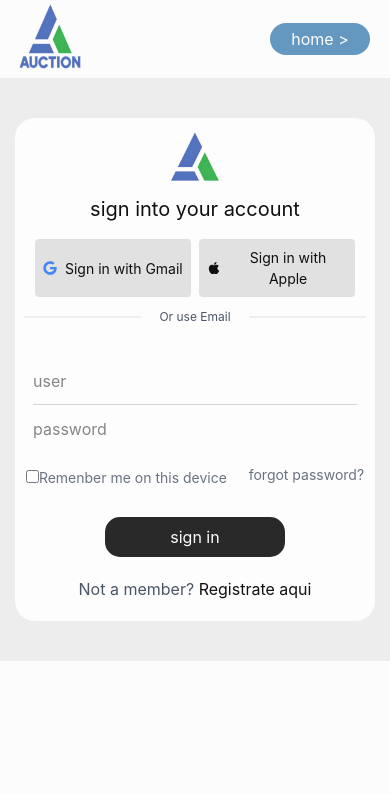
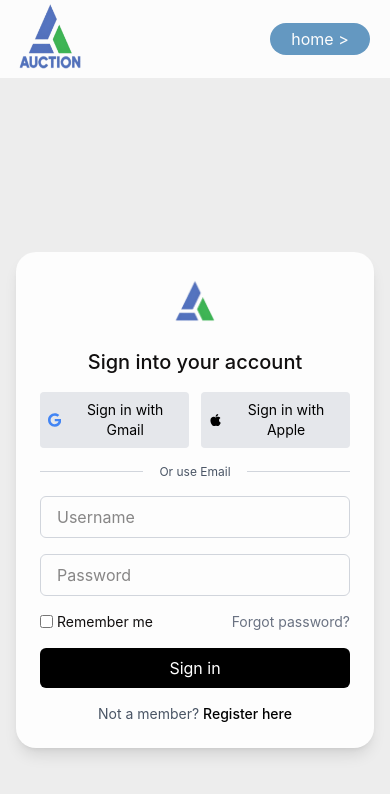
Before and after one commit to johanmora923/aution, a React (Vite) app: page / in a window 390 px wide. Shown: the top 794 px of the page. Built offline with nearby package versions, Linux system fonts and the light colour scheme; no server answers.

Commit message:
Refactor Login component for improved layout, styling, and responsiveness

```diff
--- a/src/App.jsx
+++ b/src/App.jsx
@@ -17,7 +17,7 @@ function App() {
 
   return (
     <ErrorBoundary>
-      <div className={`${location.pathname === '/inicio' ? 'bg-[#fcfcfc] ' : ' bg-[#ededed] '}`} >
+      <div className={`${location.pathname === '/inicio' ? 'bg-[#fcfcfc] ' : ' bg-[#ededed] '} `} >
           {location.pathname !== '/inicio' && (
           <Navbar>
             <Button
--- a/src/components/login.jsx
+++ b/src/components/login.jsx
@@ -44,81 +44,75 @@ export const Login = () => {
 
 
     return (
-        <div className='bg-transparent w-full  flex flex-col items-center justify-center min-w-[375px]'>
-            <div className='bg-transparent w-90 md:w-110 h-auto m-auto  '>
-            <div className='flex flex-col bg-[#fdfdfd] m-auto mt-10 rounded-[20px] text-[#110f0f] w-90 md:w-110 h-250] mb-10'>
-                <img className='w-[100px] md:w-[150px]  mt-2 h-
-                [80px] md:h-100px m-auto ' src="/icono.png" alt="logo" />
-                <h2 className='m-auto  text-xl'>sign into your account</h2>
-                <div className='m-auto flex flex-row justify-around '>
+        <div className="w-full flex flex-col items-center justify-center px-4 md:px-8 lg:px-16 h-screen">
+            <div className="w-full max-w-md md:max-w-lg lg:max-w-xl bg-transparent">
+                <div className="flex flex-col bg-[#fdfdfd] rounded-[20px] text-[#110f0f] shadow-lg p-6 sm:p-8">
+                    <img
+                    className="w-[80px] md:w-[120px] lg:w-[150px] mx-auto mb-4"
+                    src="/icono.png"
+                    alt="logo"
+                    />
+                    <h2 className="text-center text-xl font-medium mb-4">Sign into your account</h2>
+                    <div className="flex justify-between gap-3">
                         <button
                             onClick={handleGoogleLogin}
-                        className="flex items-center
-                        justify-center bg-[#dddd] text-[#110f0f] p-2 rounded mt-4 mr-2 text-[14px] w-[50%]">
-                        <FaGoogle className="mr-2 justify-between" color='#4285f4' />Sign in with Gmail
+                            className="flex items-center justify-center bg-gray-200 text-black p-2 rounded w-full text-sm md:text-base">
+                            <FaGoogle className="mr-2" color="#4285f4" />
+                                Sign in with Gmail
                         </button>
                         <button
                             onClick={handleAppleLogin}
-                        className="flex items-center  justify-center bg-[#dddd] text-[#110f0f] p-2 rounded w-[50%] mt-4 text-[14px] ">
-                        <FaApple className="mr-2" />Sign in with Apple
+                            className="flex items-center justify-center bg-gray-200 text-black p-2 rounded w-full text-sm md:text-base">
+                            <FaApple className="mr-2" />
+                                Sign in with Apple
                         </button>
                     </div>
-                <div className='flex flex-row items-center  mt-3 w-[95%] m-auto justify-between'>
-                    <div className='bg-[#1111] w-35 h-0.5 rounded-[50px]'></div>
-                    <span className='text-xs ml-1 mr-1 text-gray-600 w-30 text-center' >Or use Email</span>
-                    <div  className='bg-[#1111] w-35 h-0.5 rounded-[50px]'></div>
+                    <div className="flex items-center my-4">
+                        <div className="flex-grow h-[1px] bg-gray-300"></div>
+                        <span className="mx-4 text-gray-600 text-xs">Or use Email</span>
+                        <div className="flex-grow h-[1px] bg-gray-300"></div>
                     </div>
-                <form onSubmit={handleSubmit} className='flex flex-col'  >
-                    <div className='w-[90%] m-auto mt-8 '>
+                    <form onSubmit={handleSubmit} className="space-y-4">
                         <input
                         type="text"
-                            id="email"
                         value={user}
                         onChange={(e) => setUser(e.target.value)}
                         required
-                            placeholder='user'
-                            className='h-12 w-[100%] outline-none border-b border-b-gray-300  '
+                        placeholder="Username"
+                        className="w-full px-4 py-2 border border-gray-300 rounded-md focus:outline-none focus:ring focus:ring-gray-400"
                         />
                         <input
                         type="password"
-                            id="password"
                         value={password}
                         onChange={(e) => setPassword(e.target.value)}
                         required
-                            placeholder='password'
-                            className='h-12 outline-none w-[100%]   '
+                        placeholder="Password"
+                        className="w-full px-4 py-2 border border-gray-300 rounded-md focus:outline-none focus:ring focus:ring-gray-400"
                         />
-                    </div>
-                    <div className='mt-3 m-auto flex w-full justify-around'>
-                        <div>
-                            <input
-                        type="checkbox"
-                        name="remenberDevice" id="remenberDevise"
-                        className=''
-                        />
-                        <label
-                        htmlFor="remenberDevice"
-                        className='text-sm text-gray-500'
-                        >Remenber me on this device</label>
-                        </div>
-                        <a className=' text-gray-500 text-sm' href=""
-                        >
-                            forgot password?
+                        <div className="flex justify-between text-sm">
+                            <label className="flex items-center">
+                                <input type="checkbox" className="mr-1" />
+                                Remember me
+                            </label>
+                            <a href="/" className="text-gray-500">
+                                Forgot password?
                             </a>
                             </div>
                             <button
-                    className='bg-[#292929] text-[#fdfdfd] w-[50%] h-10  m-auto  rounded-[15px] mt-7 hover:bg-[#000]  '
-                    type="submit">
-                        sign in
+                                type="submit"
+                                className="w-full py-2 bg-black text-white rounded-md hover:bg-gray-800 transition">
+                                Sign in
                             </button>
                             </form>
-                <p className='m-auto mt-5 mb-5 text-gray-600'>
-                    Not a member? <Link className='text-[#110f0f]' to="/register">Registrate aqui</Link>
+                            <p className="text-center text-sm text-gray-600 mt-4">
+                                Not a member?{' '}
+                                <Link to="/register" className="text-black font-medium">
+                                    Register here
+                                </Link>
                             </p>
                         </div>
                     </div>
                 </div>
-
     )
 };
 
```
Lines whose indentation alone changed are shown as unchanged.
